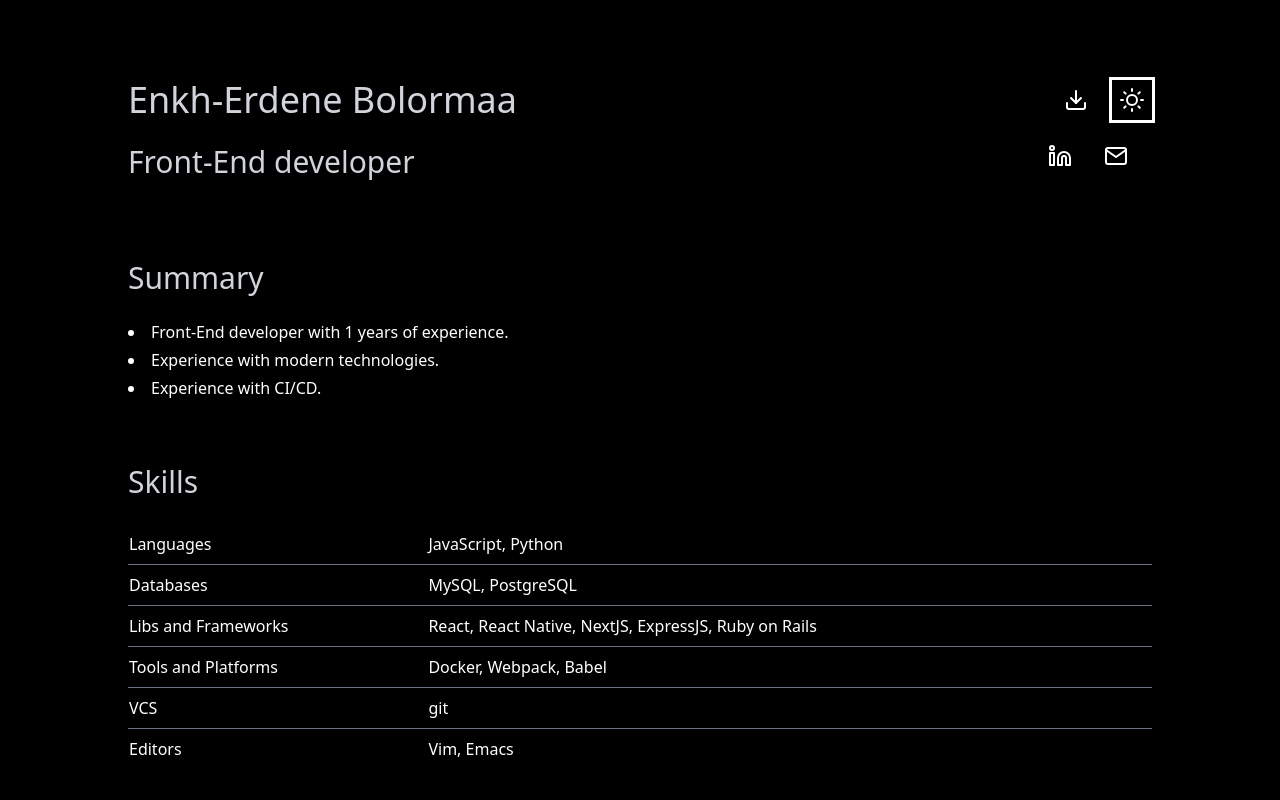
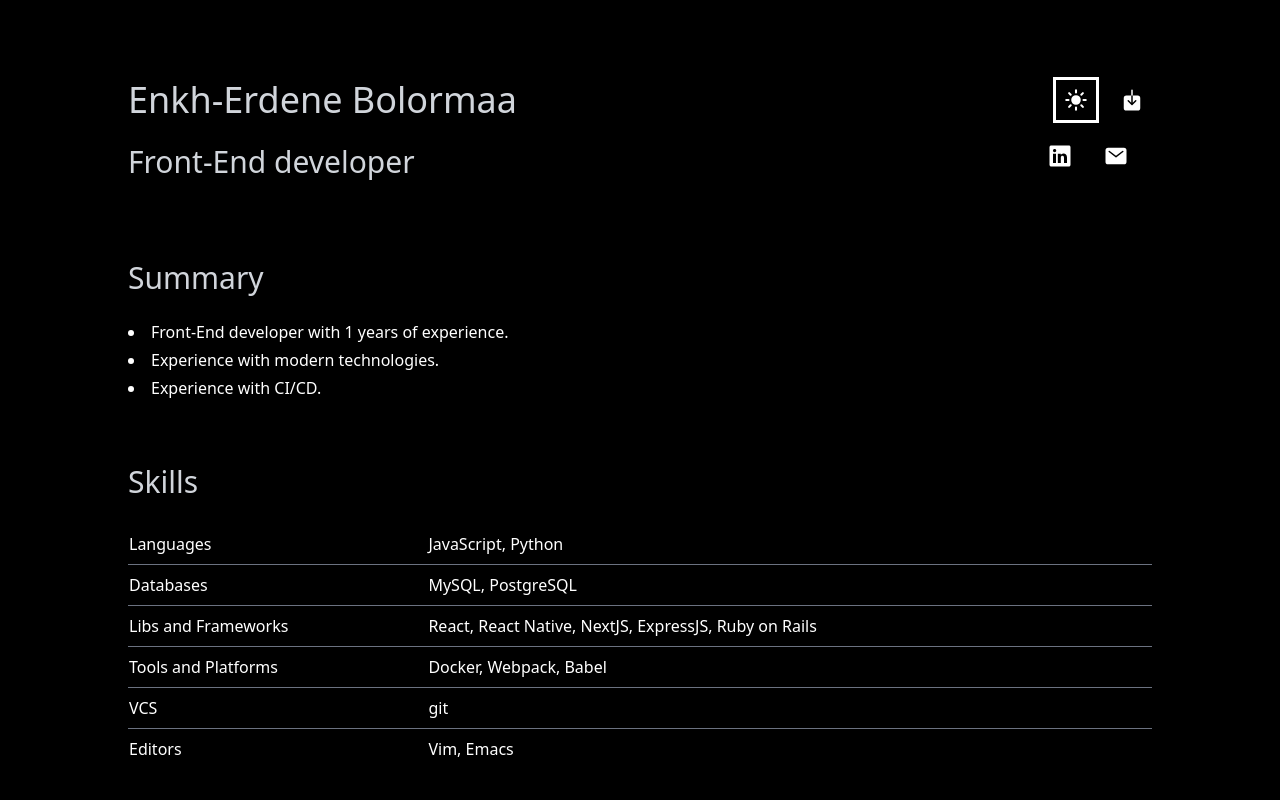
Before and after one commit to enkhee-Osiris/curriculum_vitae, a React (Create React App) app: page / in a window 1280 px wide. Both pictures are taken after a click on the button "Theme toggle". Shown: the top 800 px of the page. Built offline with nearby package versions, Linux system fonts and the light colour scheme.

Commit message:
update icons

```diff
--- a/src/components/Header.jsx
+++ b/src/components/Header.jsx
@@ -25,27 +25,6 @@ function Header() {
       </div>
       <div className="flex flex-col md:space-y-4 -md:mb-6 -md:flex-row -md:space-x-4 -md:self-end">
         <div className="flex flex-row space-x-4">
-          <a
-            target="_parent"
-            href="link"
-            className="transition-all ease-in-out duration-100 cursor-pointer p-2 focus:ring-3 hover:ring-3 ring-black dark:ring-white">
-            <span className="sr-only">Download</span>
-
-            <svg
-              xmlns="http://www.w3.org/2000/svg"
-              className="h-6 w-6"
-              viewBox="0 0 24 24"
-              fill="none"
-              stroke="currentColor"
-              strokeWidth="2"
-              strokeLinecap="round"
-              strokeLinejoin="round">
-              <path d="M21 15v4a2 2 0 0 1-2 2H5a2 2 0 0 1-2-2v-4" />
-              <polyline points="7 10 12 15 17 10" />
-              <line x1="12" y1="15" x2="12" y2="3" />
-            </svg>
-          </a>
-
           <button
             onClick={toggleTheme}
             type="button"
@@ -55,35 +34,37 @@ function Header() {
             <svg
               xmlns="http://www.w3.org/2000/svg"
               className="h-6 w-6 hidden dark:block"
-              viewBox="0 0 24 24"
-              fill="none"
-              stroke="currentColor"
-              strokeWidth="2"
-              strokeLinecap="round"
-              strokeLinejoin="round">
-              <circle cx="12" cy="12" r="5" />
-              <line x1="12" y1="1" x2="12" y2="3" />
-              <line x1="12" y1="21" x2="12" y2="23" />
-              <line x1="4.22" y1="4.22" x2="5.64" y2="5.64" />
-              <line x1="18.36" y1="18.36" x2="19.78" y2="19.78" />
-              <line x1="1" y1="12" x2="3" y2="12" />
-              <line x1="21" y1="12" x2="23" y2="12" />
-              <line x1="4.22" y1="19.78" x2="5.64" y2="18.36" />
-              <line x1="18.36" y1="5.64" x2="19.78" y2="4.22" />
+              fill="currentColor"
+              viewBox="0 0 512 512">
+              <title>Sunny</title>
+              <path d="M256 118a22 22 0 01-22-22V48a22 22 0 0144 0v48a22 22 0 01-22 22zM256 486a22 22 0 01-22-22v-48a22 22 0 0144 0v48a22 22 0 01-22 22zM369.14 164.86a22 22 0 01-15.56-37.55l33.94-33.94a22 22 0 0131.11 31.11l-33.94 33.94a21.93 21.93 0 01-15.55 6.44zM108.92 425.08a22 22 0 01-15.55-37.56l33.94-33.94a22 22 0 1131.11 31.11l-33.94 33.94a21.94 21.94 0 01-15.56 6.45zM464 278h-48a22 22 0 010-44h48a22 22 0 010 44zM96 278H48a22 22 0 010-44h48a22 22 0 010 44zM403.08 425.08a21.94 21.94 0 01-15.56-6.45l-33.94-33.94a22 22 0 0131.11-31.11l33.94 33.94a22 22 0 01-15.55 37.56zM142.86 164.86a21.89 21.89 0 01-15.55-6.44l-33.94-33.94a22 22 0 0131.11-31.11l33.94 33.94a22 22 0 01-15.56 37.55zM256 358a102 102 0 11102-102 102.12 102.12 0 01-102 102z" />
             </svg>
 
             <svg
               xmlns="http://www.w3.org/2000/svg"
-              viewBox="0 0 24 24"
               className="h-6 w-6 block dark:hidden"
-              fill="none"
-              stroke="currentColor"
-              strokeWidth="2"
-              strokeLinecap="round"
-              strokeLinejoin="round">
-              <path d="M21 12.79A9 9 0 1 1 11.21 3 7 7 0 0 0 21 12.79z" />
+              fill="currentColor"
+              viewBox="0 0 512 512">
+              <title>Moon</title>
+              <path d="M264 480A232 232 0 0132 248c0-94 54-178.28 137.61-214.67a16 16 0 0121.06 21.06C181.07 76.43 176 104.66 176 136c0 110.28 89.72 200 200 200 31.34 0 59.57-5.07 81.61-14.67a16 16 0 0121.06 21.06C442.28 426 358 480 264 480z" />
             </svg>
           </button>
+
+          <a
+            target="_parent"
+            href="link"
+            className="transition-all ease-in-out duration-100 cursor-pointer p-2 focus:ring-3 hover:ring-3 ring-black dark:ring-white">
+            <span className="sr-only">Download</span>
+
+            <svg
+              className="h-6 w-6"
+              fill="currentColor"
+              xmlns="http://www.w3.org/2000/svg"
+              viewBox="0 0 512 512">
+              <title>Download</title>
+              <path d="M376 160H272v153.37l52.69-52.68a16 16 0 0122.62 22.62l-80 80a16 16 0 01-22.62 0l-80-80a16 16 0 0122.62-22.62L240 313.37V160H136a56.06 56.06 0 00-56 56v208a56.06 56.06 0 0056 56h240a56.06 56.06 0 0056-56V216a56.06 56.06 0 00-56-56zM272 48a16 16 0 00-32 0v112h32z" />
+            </svg>
+          </a>
         </div>
 
         <div className="flex flex-row space-x-4">
@@ -93,15 +74,10 @@ function Header() {
             <svg
               xmlns="http://www.w3.org/2000/svg"
               className="h-6 w-6"
-              viewBox="0 0 24 24"
-              fill="none"
-              stroke="currentColor"
-              strokeWidth="2"
-              strokeLinecap="round"
-              strokeLinejoin="round">
-              <path d="M16 8a6 6 0 0 1 6 6v7h-4v-7a2 2 0 0 0-2-2 2 2 0 0 0-2 2v7h-4v-7a6 6 0 0 1 6-6z" />
-              <rect x="2" y="9" width="4" height="12" />
-              <circle cx="4" cy="4" r="2" />
+              fill="currentColor"
+              viewBox="0 0 512 512">
+              <title>Logo Linkedin</title>
+              <path d="M444.17 32H70.28C49.85 32 32 46.7 32 66.89v374.72C32 461.91 49.85 480 70.28 480h373.78c20.54 0 35.94-18.21 35.94-38.39V66.89C480.12 46.7 464.6 32 444.17 32zm-273.3 373.43h-64.18V205.88h64.18zM141 175.54h-.46c-20.54 0-33.84-15.29-33.84-34.43 0-19.49 13.65-34.42 34.65-34.42s33.85 14.82 34.31 34.42c-.01 19.14-13.31 34.43-34.66 34.43zm264.43 229.89h-64.18V296.32c0-26.14-9.34-44-32.56-44-17.74 0-28.24 12-32.91 23.69-1.75 4.2-2.22 9.92-2.22 15.76v113.66h-64.18V205.88h64.18v27.77c9.34-13.3 23.93-32.44 57.88-32.44 42.13 0 74 27.77 74 87.64z" />
             </svg>
           </a>
 
@@ -111,14 +87,10 @@ function Header() {
             <svg
               xmlns="http://www.w3.org/2000/svg"
               className="h-6 w-6"
-              viewBox="0 0 24 24"
-              fill="none"
-              stroke="currentColor"
-              strokeWidth="2"
-              strokeLinecap="round"
-              strokeLinejoin="round">
-              <path d="M4 4h16c1.1 0 2 .9 2 2v12c0 1.1-.9 2-2 2H4c-1.1 0-2-.9-2-2V6c0-1.1.9-2 2-2z" />
-              <polyline points="22,6 12,13 2,6" />
+              fill="currentColor"
+              viewBox="0 0 512 512">
+              <title>Mail</title>
+              <path d="M424 80H88a56.06 56.06 0 00-56 56v240a56.06 56.06 0 0056 56h336a56.06 56.06 0 0056-56V136a56.06 56.06 0 00-56-56zm-14.18 92.63l-144 112a16 16 0 01-19.64 0l-144-112a16 16 0 1119.64-25.26L256 251.73l134.18-104.36a16 16 0 0119.64 25.26z" />
             </svg>
           </a>
         </div>
```
